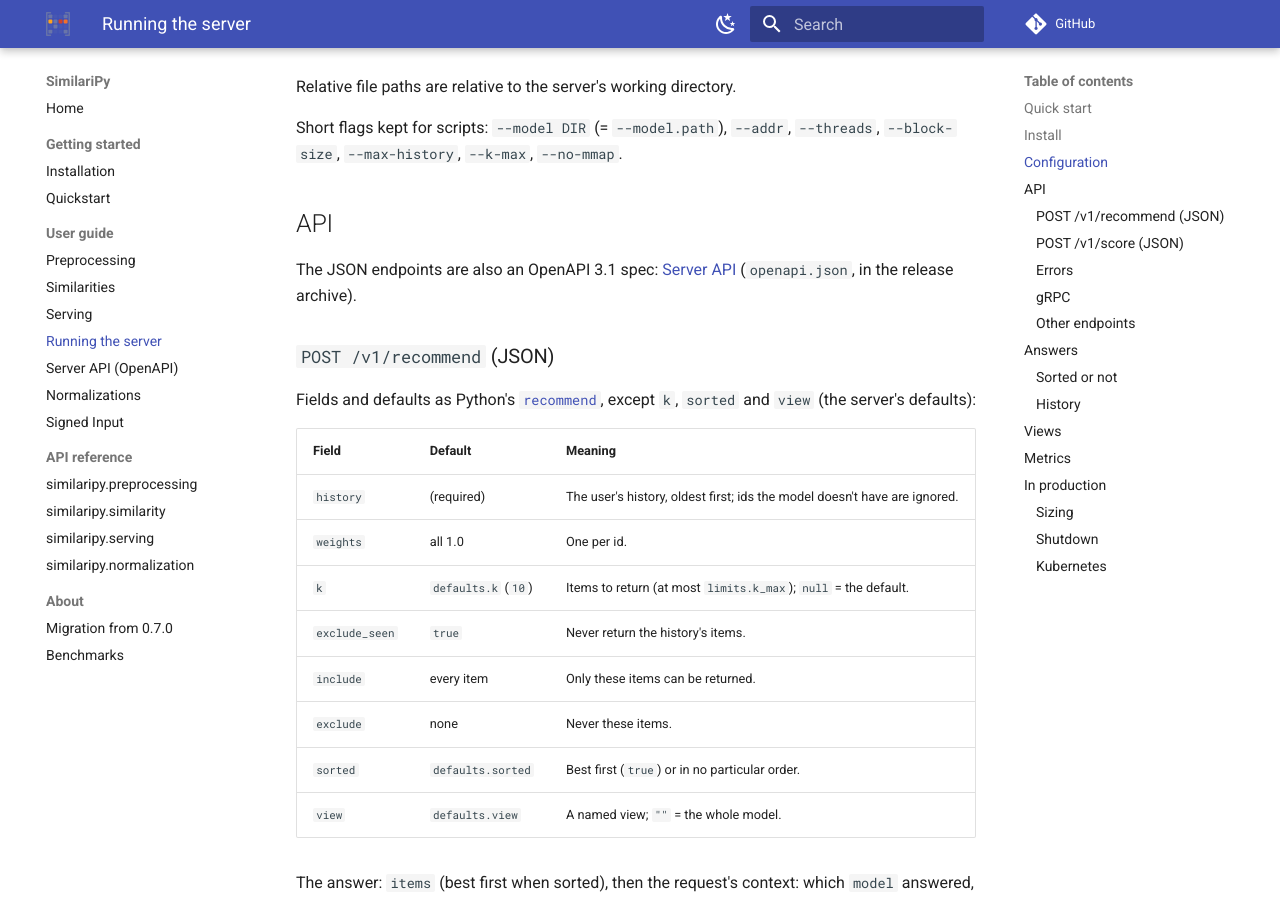
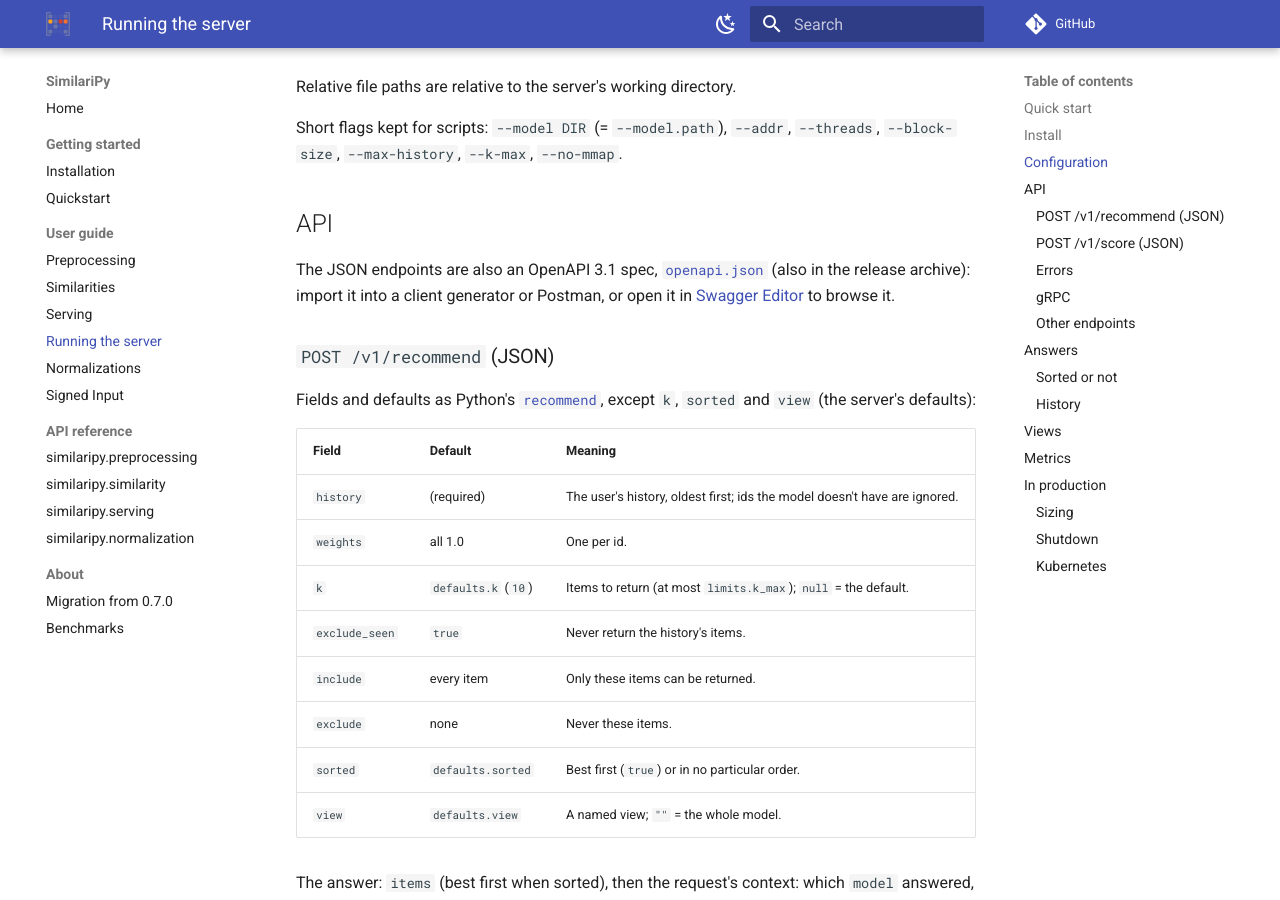
Before and after one commit to bogliosimone/similaripy, an MkDocs documentation site: the page built from docs/server.md, in a window 1280 px wide and 900 px high, scrolled down 4046 px. Built offline with MkDocs 1.6.1 and Material for MkDocs 9.7.7, drawn with Linux system fonts in a browser that asks for light colours; comment, search, counter and statistics services are not loaded.

Commit message:
Docs: server.md links openapi.json; nav entry removed

```diff
--- a/docs/server.md
+++ b/docs/server.md
@@ -161,8 +161,10 @@ Short flags kept for scripts: `--model DIR` (= `--model.path`), `--addr`,
 
 ## API
 
-The JSON endpoints are also an OpenAPI 3.1 spec: [Server API](server-api.md)
-(`openapi.json`, in the release archive).
+The JSON endpoints are also an OpenAPI 3.1 spec,
+[`openapi.json`](https://github.com/bogliosimone/similaripy/blob/master/crates/similaripy-server/openapi.json)
+(also in the release archive): import it into a client generator or Postman,
+or open it in [Swagger Editor](https://editor.swagger.io) to browse it.
 
 ### `POST /v1/recommend` (JSON)
 
--- a/mkdocs.yml
+++ b/mkdocs.yml
@@ -65,7 +65,6 @@ nav:
       - Similarities: similarity.md
       - Serving: serving.md
       - Running the server: server.md
-      - Server API (OpenAPI): server-api.md
       - Normalizations: normalization.md
       - Signed Input: signed-input.md
   - API reference:
```
